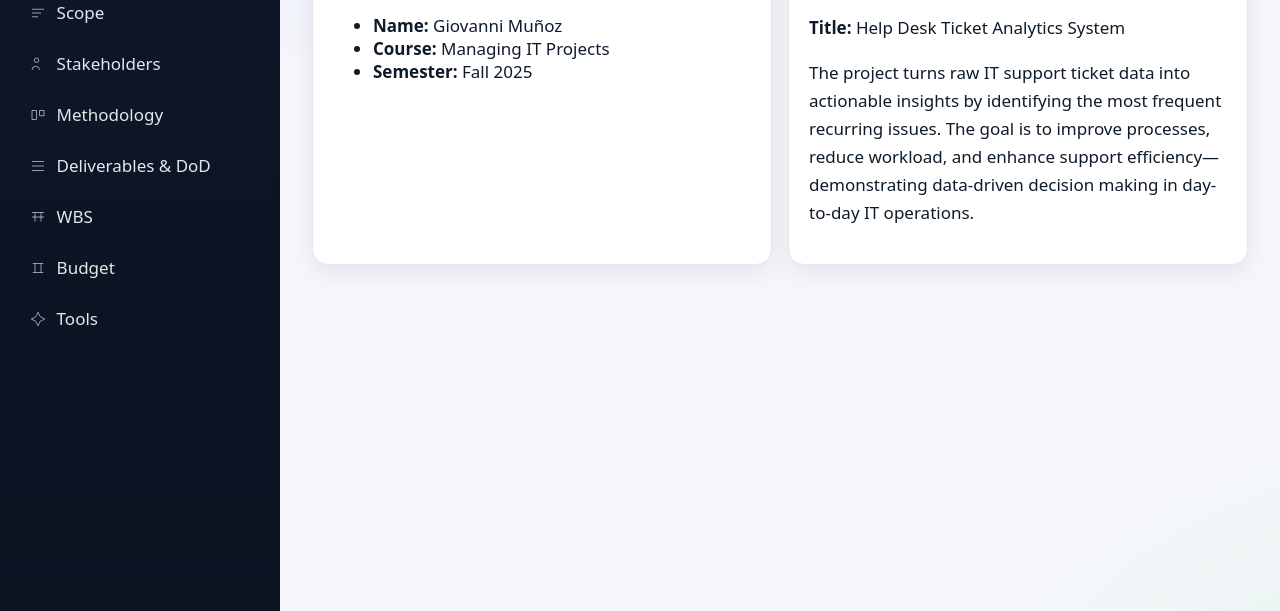
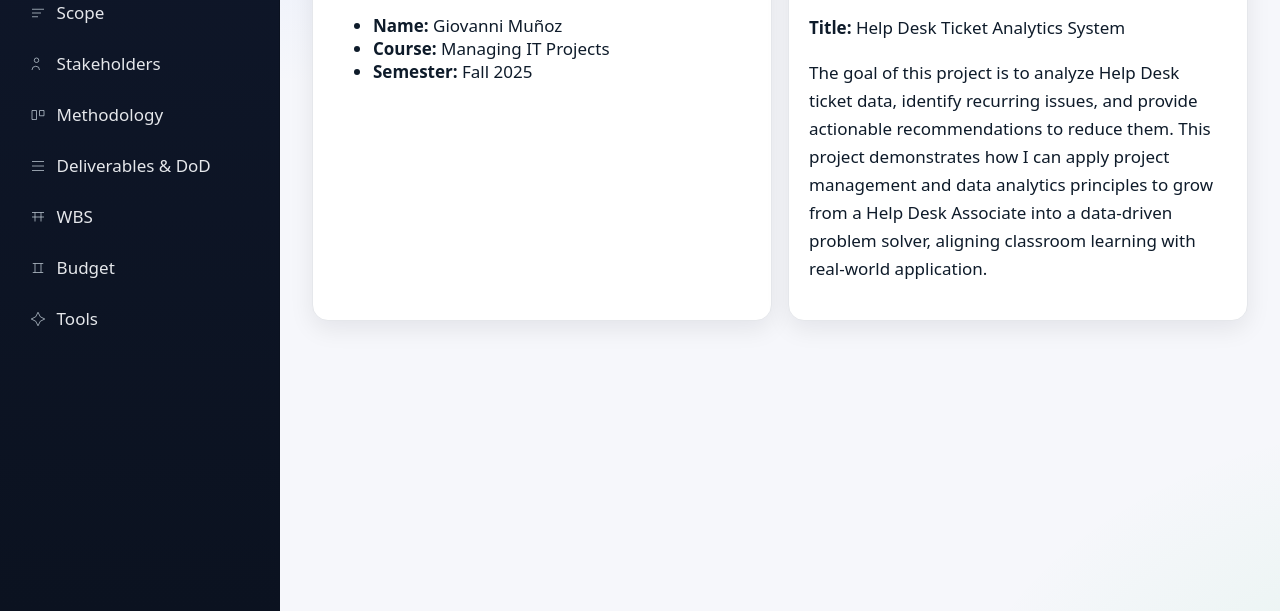
Before and after one commit to gmunoz58/ProjectCharter_HelpDeskTicketAnalysisSystem, a plain HTML site: page index.html in a window 1280 px wide. Shown: the part 189-800 px from the top of the page. Drawn offline with Linux system fonts and the light colour scheme.

Commit message:
Update project description for Help Desk Ticket Analytics
Revised project description goal.

```diff
--- a/index.html
+++ b/index.html
@@ -127,7 +127,7 @@
       <div class="card">
         <div class="h3">Project Title & Description</div>
         <p><strong>Title:</strong> Help Desk Ticket Analytics System</p>
-        <p>The project turns raw IT support ticket data into actionable insights by identifying the most frequent recurring issues. The goal is to improve processes, reduce workload, and enhance support efficiency—demonstrating data-driven decision making in day-to-day IT operations.</p>
+        <p>The goal of this project is to analyze Help Desk ticket data, identify recurring issues, and provide actionable recommendations to reduce them. This project demonstrates how I can apply project management and data analytics principles to grow from a Help Desk Associate into a data-driven problem solver, aligning classroom learning with real-world application.</p>
       </div>
     </div>
   </template>
```
